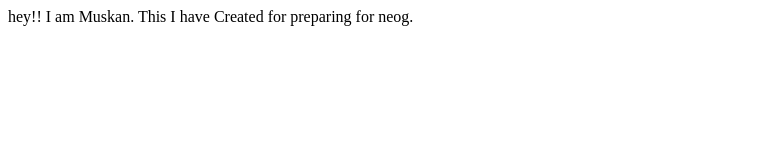
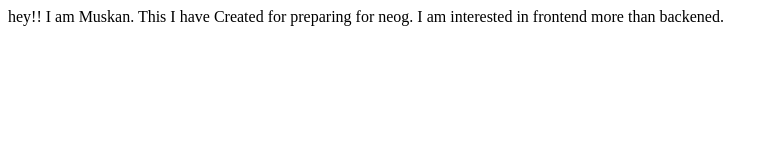
Before and after one commit to MuskanChhatrasal/neog-Github, a plain HTML site: page index.html in a window 1280 px wide. Shown: the whole page, without its empty margins (0-778 px from the left). Drawn offline with Linux system fonts and the light colour scheme.

Commit message:
update-my hobbies

```diff
--- a/index.html
+++ b/index.html
@@ -8,5 +8,6 @@
 </head>
 <body>
     hey!! I am Muskan. This I have Created for preparing for neog.
+    I am interested in frontend more than backened.
 </body>
 </html>
```
